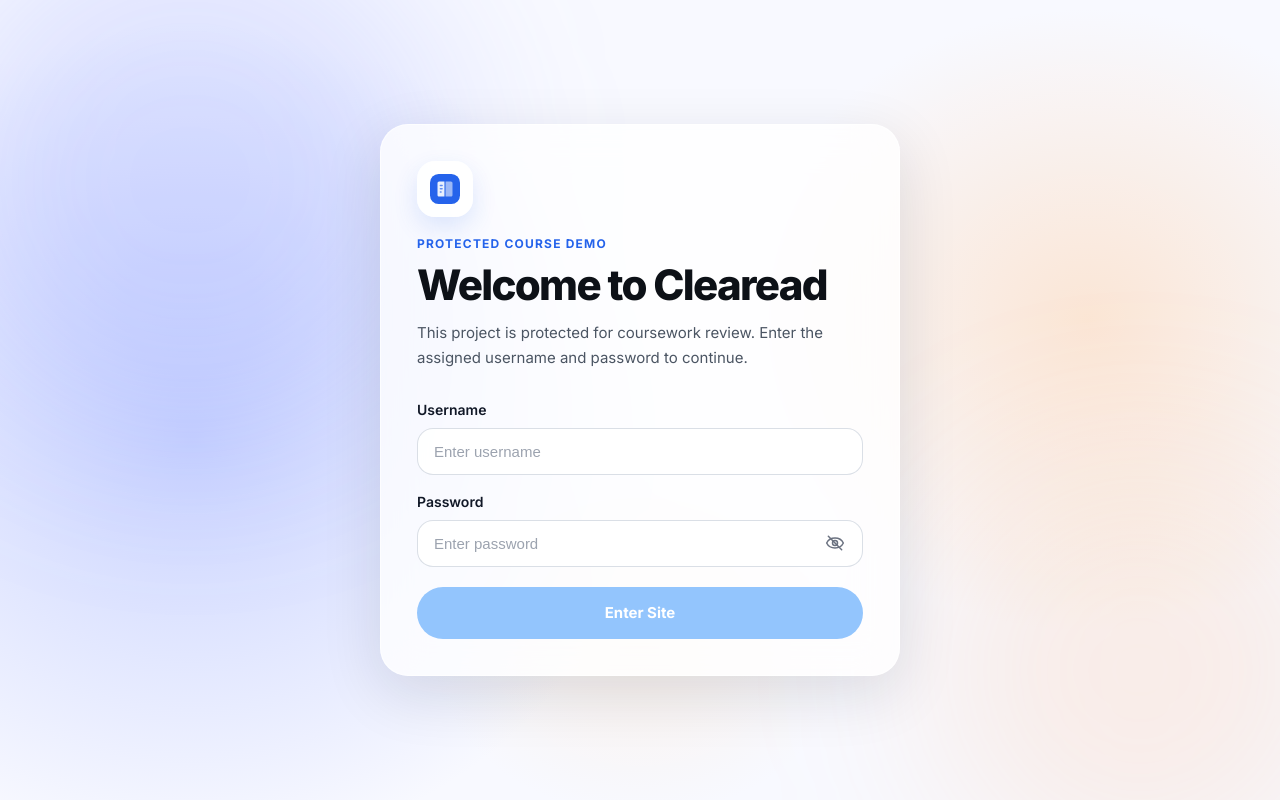
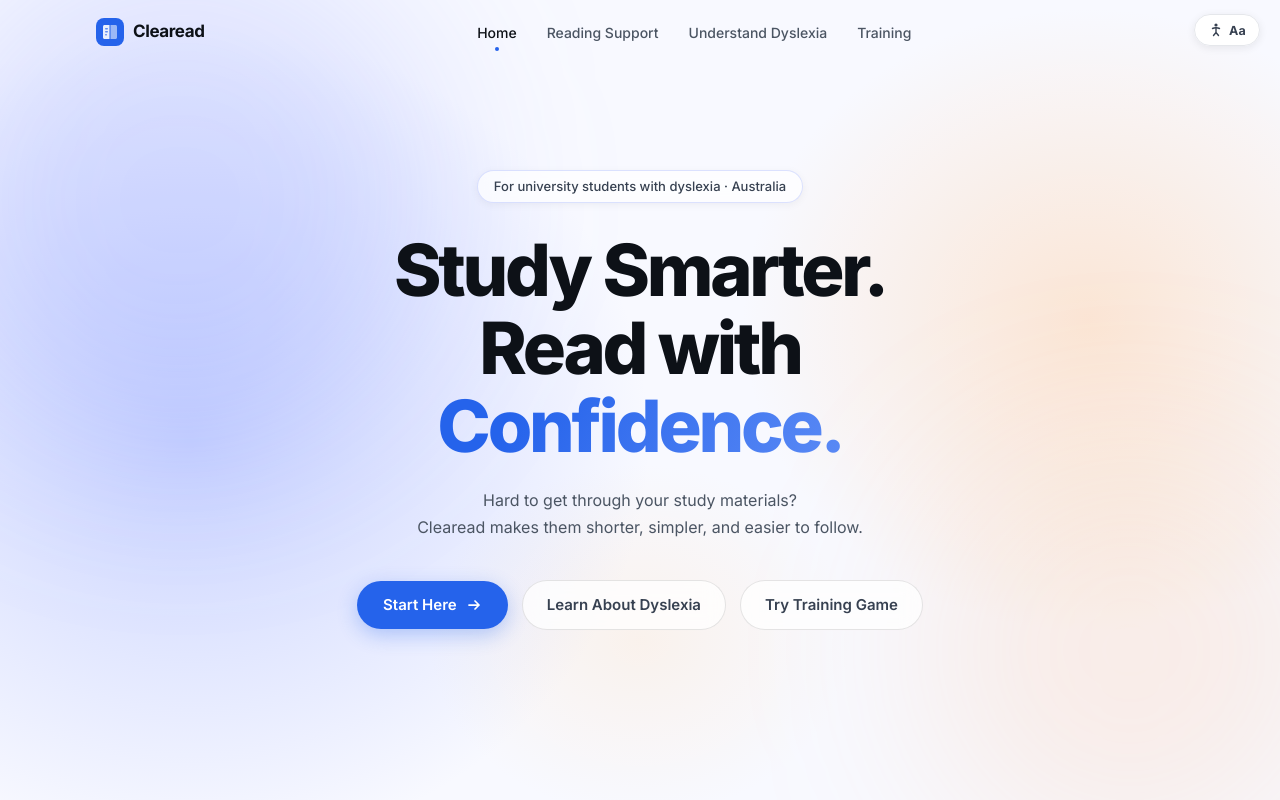
Before and after one commit to fit5120-tp43-12am/fit5120-tp43-newclearread, a Vue app in the folder frontend/: page / in a window 1280 px wide. Shown: the top 800 px of the page. Built offline with nearby package versions, Linux system fonts and the light colour scheme; a web font is replaced by a local one.

Commit message:
Delete user password

```diff
--- a/frontend/src/App.vue
+++ b/frontend/src/App.vue
@@ -1,329 +1,8 @@
 <script setup>
-import { computed, onMounted, ref } from 'vue'
 import AccessibilityToolbar from './components/AccessibilityToolbar.vue'
-
-const AUTH_STORAGE_KEY = 'clearead-session-authenticated'
-const VALID_USERNAME = 'tp43_goodjob'
-const VALID_PASSWORD = 'tp43_clearead'
-
-const isAuthenticated = ref(false)
-const username = ref('')
-const password = ref('')
-const isPasswordVisible = ref(false)
-const errorMessage = ref('')
-
-const canSubmit = computed(() => username.value.trim() && password.value)
-
-function handleLogin() {
-  if (
-    username.value.trim() === VALID_USERNAME &&
-    password.value === VALID_PASSWORD
-  ) {
-    isAuthenticated.value = true
-    errorMessage.value = ''
-    sessionStorage.setItem(AUTH_STORAGE_KEY, 'true')
-    return
-  }
-
-  errorMessage.value = 'Incorrect username or password.'
-  password.value = ''
-}
-
-onMounted(() => {
-  isAuthenticated.value = sessionStorage.getItem(AUTH_STORAGE_KEY) === 'true'
-})
 </script>
 
 <template>
-  <!-- Toolbar is shown on all pages site-wide -->
-  <template v-if="isAuthenticated">
-    <AccessibilityToolbar />
-    <RouterView />
-  </template>
-
-  <div v-else class="auth-gate">
-    <div class="auth-gate__blob auth-gate__blob--blue"></div>
-    <div class="auth-gate__blob auth-gate__blob--peach"></div>
-
-    <section class="auth-card">
-      <div class="auth-brand">
-        <div class="auth-brand__logo" aria-hidden="true">
-          <svg width="30" height="30" viewBox="0 0 28 28" fill="none" xmlns="http://www.w3.org/2000/svg">
-            <rect width="28" height="28" rx="8" fill="#2563eb"/>
-            <path d="M7 8.5C7 7.67 7.67 7 8.5 7H13.5V21H8.5C7.67 21 7 20.33 7 19.5V8.5Z" fill="white" opacity="0.9"/>
-            <path d="M21 8.5C21 7.67 20.33 7 19.5 7H14.5V21H19.5C20.33 21 21 20.33 21 19.5V8.5Z" fill="white" opacity="0.55"/>
-            <rect x="9" y="10" width="3" height="1.5" rx="0.75" fill="#2563eb" opacity="0.7"/>
-            <rect x="9" y="13" width="3" height="1.5" rx="0.75" fill="#2563eb" opacity="0.7"/>
-            <rect x="9" y="16" width="2" height="1.5" rx="0.75" fill="#2563eb" opacity="0.7"/>
-          </svg>
-        </div>
-        <p class="auth-brand__eyebrow">Protected Course Demo</p>
-        <h1 class="auth-brand__title">Welcome to Clearead</h1>
-        <p class="auth-brand__copy">
-          This project is protected for coursework review. Enter the assigned username and password to continue.
-        </p>
-      </div>
-
-      <form class="auth-form" @submit.prevent="handleLogin">
-        <label class="auth-field">
-          <span class="auth-field__label">Username</span>
-          <input
-            v-model="username"
-            class="auth-field__input"
-            type="text"
-            autocomplete="username"
-            placeholder="Enter username"
-          />
-        </label>
-
-        <label class="auth-field">
-          <span class="auth-field__label">Password</span>
-          <div class="auth-password">
-            <input
-              v-model="password"
-              class="auth-field__input auth-password__input"
-              :type="isPasswordVisible ? 'text' : 'password'"
-              autocomplete="current-password"
-              placeholder="Enter password"
-            />
-            <button
-              class="auth-password__toggle"
-              type="button"
-              :aria-label="isPasswordVisible ? 'Hide password' : 'Show password'"
-              @click="isPasswordVisible = !isPasswordVisible"
-            >
-              <svg v-if="isPasswordVisible" width="20" height="20" viewBox="0 0 24 24" fill="none" aria-hidden="true">
-                <path d="M2 12C3.7 8.4 7.4 6 12 6C16.6 6 20.3 8.4 22 12C20.3 15.6 16.6 18 12 18C7.4 18 3.7 15.6 2 12Z" stroke="currentColor" stroke-width="1.8" stroke-linecap="round" stroke-linejoin="round"/>
-                <circle cx="12" cy="12" r="3" stroke="currentColor" stroke-width="1.8"/>
-              </svg>
-              <svg v-else width="20" height="20" viewBox="0 0 24 24" fill="none" aria-hidden="true">
-                <path d="M2 12C3.7 8.4 7.4 6 12 6C16.6 6 20.3 8.4 22 12C20.3 15.6 16.6 18 12 18C7.4 18 3.7 15.6 2 12Z" stroke="currentColor" stroke-width="1.8" stroke-linecap="round" stroke-linejoin="round"/>
-                <circle cx="12" cy="12" r="3" stroke="currentColor" stroke-width="1.8"/>
-                <path d="M4 4L20 20" stroke="currentColor" stroke-width="1.8" stroke-linecap="round"/>
-              </svg>
-            </button>
-          </div>
-        </label>
-
-        <p v-if="errorMessage" class="auth-form__error">{{ errorMessage }}</p>
-
-        <button class="auth-form__submit" type="submit" :disabled="!canSubmit">
-          Enter Site
-        </button>
-      </form>
-    </section>
-  </div>
+  <AccessibilityToolbar />
+  <RouterView />
 </template>
-
-<style scoped>
-.auth-gate {
-  position: relative;
-  min-height: 100vh;
-  display: flex;
-  align-items: center;
-  justify-content: center;
-  padding: 32px 20px;
-  overflow: hidden;
-  background:
-    radial-gradient(ellipse 55% 80% at 15% 55%, rgba(147, 167, 255, 0.45) 0%, transparent 65%),
-    radial-gradient(ellipse 45% 65% at 85% 40%, rgba(255, 200, 150, 0.4) 0%, transparent 60%),
-    radial-gradient(ellipse 30% 40% at 50% 80%, rgba(255, 220, 180, 0.25) 0%, transparent 55%),
-    #f8f9ff;
-}
-
-.auth-gate__blob {
-  position: absolute;
-  border-radius: 50%;
-  filter: blur(90px);
-  pointer-events: none;
-}
-
-.auth-gate__blob--blue {
-  width: 520px;
-  height: 520px;
-  top: -80px;
-  left: -70px;
-  background: rgba(99, 120, 255, 0.18);
-}
-
-.auth-gate__blob--peach {
-  width: 420px;
-  height: 420px;
-  right: -70px;
-  bottom: -80px;
-  background: rgba(255, 165, 100, 0.15);
-}
-
-.auth-card {
-  position: relative;
-  z-index: 1;
-  width: min(100%, 520px);
-  padding: 36px;
-  border: 1px solid rgba(255, 255, 255, 0.65);
-  border-radius: 28px;
-  background: rgba(255, 255, 255, 0.78);
-  backdrop-filter: blur(20px);
-  -webkit-backdrop-filter: blur(20px);
-  box-shadow: 0 18px 60px rgba(15, 23, 42, 0.12);
-}
-
-.auth-brand {
-  margin-bottom: 28px;
-}
-
-.auth-brand__logo {
-  width: 56px;
-  height: 56px;
-  display: flex;
-  align-items: center;
-  justify-content: center;
-  margin-bottom: 18px;
-  border-radius: 18px;
-  background: rgba(255, 255, 255, 0.85);
-  box-shadow: 0 10px 24px rgba(37, 99, 235, 0.14);
-}
-
-.auth-brand__eyebrow {
-  margin-bottom: 10px;
-  font-size: 12px;
-  font-weight: 700;
-  letter-spacing: 0.1em;
-  text-transform: uppercase;
-  color: #2563eb;
-}
-
-.auth-brand__title {
-  margin-bottom: 12px;
-  font-size: clamp(32px, 6vw, 42px);
-  font-weight: 800;
-  letter-spacing: -0.04em;
-  line-height: 1.05;
-}
-
-.auth-brand__copy {
-  color: #4b5563;
-  font-size: 15px;
-  line-height: 1.7;
-}
-
-.auth-form {
-  display: grid;
-  gap: 16px;
-}
-
-.auth-field {
-  display: grid;
-  gap: 8px;
-}
-
-.auth-field__label {
-  font-size: 14px;
-  font-weight: 600;
-  color: #111827;
-}
-
-.auth-field__input {
-  width: 100%;
-  padding: 14px 16px;
-  border: 1px solid rgba(148, 163, 184, 0.35);
-  border-radius: 16px;
-  background: rgba(255, 255, 255, 0.88);
-  color: #0d1117;
-  font-size: 15px;
-  transition: border-color 0.2s, box-shadow 0.2s, background 0.2s;
-}
-
-.auth-field__input:focus {
-  border-color: rgba(37, 99, 235, 0.6);
-  box-shadow: 0 0 0 4px rgba(37, 99, 235, 0.12);
-  background: #fff;
-  outline: none;
-}
-
-.auth-field__input::placeholder {
-  color: #9ca3af;
-}
-
-.auth-field__input::-ms-reveal,
-.auth-field__input::-ms-clear {
-  display: none;
-}
-
-.auth-password {
-  position: relative;
-}
-
-.auth-password__input {
-  padding-right: 52px;
-}
-
-.auth-password__toggle {
-  position: absolute;
-  top: 50%;
-  right: 14px;
-  display: inline-flex;
-  align-items: center;
-  justify-content: center;
-  width: 28px;
-  height: 28px;
-  padding: 0;
-  border-radius: 999px;
-  background: transparent;
-  color: #6b7280;
-  transform: translateY(-50%);
-  transition: background 0.2s, color 0.2s;
-}
-
-.auth-password__toggle:hover {
-  background: rgba(37, 99, 235, 0.08);
-  color: #2563eb;
-}
-
-.auth-form__error {
-  padding: 12px 14px;
-  border: 1px solid rgba(239, 68, 68, 0.2);
-  border-radius: 14px;
-  background: rgba(254, 242, 242, 0.95);
-  color: #b91c1c;
-  font-size: 14px;
-}
-
-.auth-form__submit {
-  display: inline-flex;
-  align-items: center;
-  justify-content: center;
-  min-height: 52px;
-  margin-top: 4px;
-  padding: 14px 20px;
-  border-radius: 999px;
-  background: #2563eb;
-  color: #fff;
-  font-size: 15px;
-  font-weight: 700;
-  box-shadow: 0 10px 26px rgba(37, 99, 235, 0.28);
-  transition: transform 0.15s, box-shadow 0.2s, background 0.2s;
-}
-
-.auth-form__submit:hover:enabled {
-  transform: translateY(-2px);
-  background: #1d4ed8;
-  box-shadow: 0 16px 34px rgba(37, 99, 235, 0.34);
-}
-
-.auth-form__submit:disabled {
-  cursor: not-allowed;
-  background: #93c5fd;
-  box-shadow: none;
-}
-
-@media (max-width: 640px) {
-  .auth-card {
-    padding: 28px 22px;
-    border-radius: 24px;
-  }
-
-  .auth-brand__title {
-    font-size: 30px;
-  }
-}
-</style>
```
Also changed, not shown: 1 other file (tests, documents, lock files or other folders).
